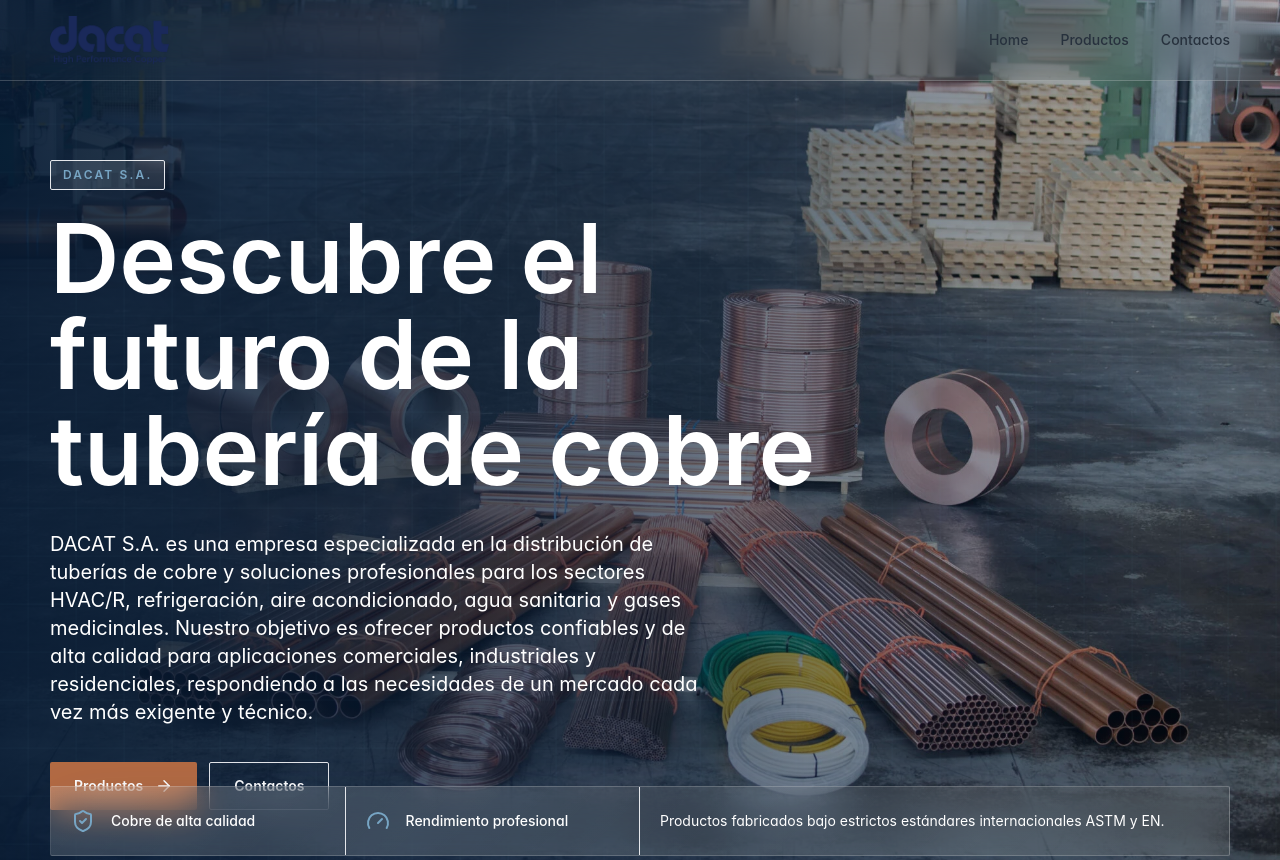
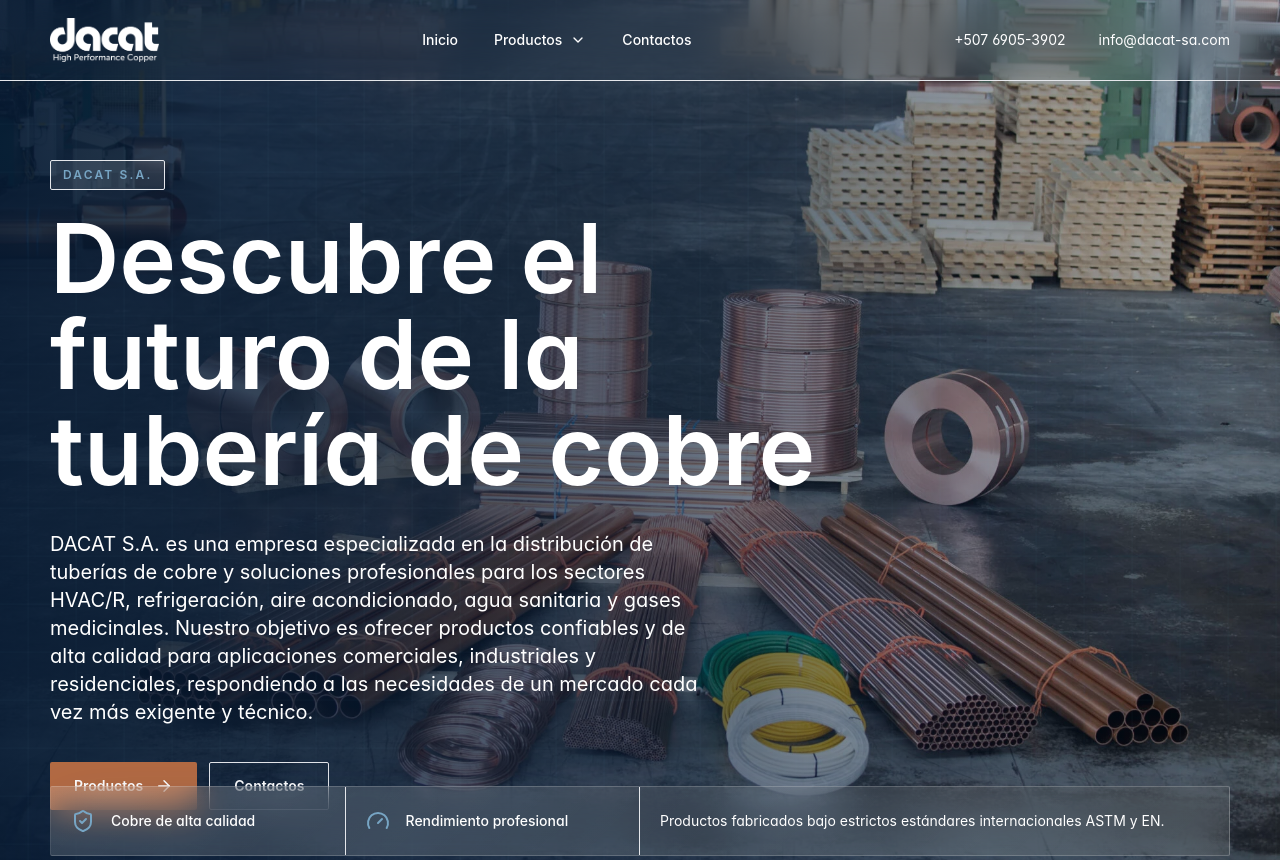
Before and after one commit to stez97/data-website, a Next.js app: page / in a window 1280 px wide. Shown: the top 860 px of the page. Built offline with nearby package versions, Linux system fonts and the light colour scheme.

Commit message:
Task 4 — Navbar, menu prodotti e footer

```diff
--- a/src/components/layout/footer.tsx
+++ b/src/components/layout/footer.tsx
@@ -1,27 +1,35 @@
 import Image from "next/image";
-import { Mail, MapPin, Phone } from "lucide-react";
+import { ArrowUpRight, Mail, MapPin, Phone } from "lucide-react";
 import { dacatImages } from "@/data/assets";
 import { contact } from "@/data/contact";
 import { homeContent } from "@/data/content";
 import { navigation } from "@/data/navigation";
+import { products } from "@/data/products";
 import { Container } from "@/components/ui/container";
 
 export function Footer() {
   return (
-    <footer className="bg-ink py-12 text-white">
-      <Container className="grid gap-10 md:grid-cols-[1.2fr_1fr_1fr]">
+    <footer className="relative overflow-hidden bg-ocean-2 py-14 text-white">
+      <div aria-hidden="true" className="absolute inset-x-0 top-0 h-px bg-gradient-to-r from-transparent via-copper/70 to-transparent" />
+      <div aria-hidden="true" className="absolute inset-0 bg-technical-grid bg-[size:52px_52px] opacity-[0.08]" />
+
+      <Container className="relative grid gap-10 md:grid-cols-2 lg:grid-cols-[1.35fr_0.75fr_0.9fr_1.15fr]">
         <div>
+          <div className="flex items-center gap-3">
             <Image
               src={dacatImages.logo.src}
               alt={dacatImages.logo.alt}
               width={190}
               height={76}
-            className="h-14 w-auto brightness-0 invert"
+              className="hidden h-14 w-auto brightness-0 invert sm:block"
             />
+            <span className="text-lg font-semibold tracking-[0.18em] sm:hidden">DACAT S.A.</span>
+          </div>
           <p className="mt-6 max-w-sm text-sm leading-7 text-white/68">
-            {homeContent.heroTitle}.
+            {homeContent.companyParagraphs[0]}
           </p>
         </div>
+
         <div>
           <p className="mb-4 text-sm font-semibold uppercase tracking-[0.16em] text-steel">
             Navegación
@@ -34,6 +42,25 @@
             ))}
           </div>
         </div>
+
+        <div>
+          <p className="mb-4 text-sm font-semibold uppercase tracking-[0.16em] text-steel">
+            Productos
+          </p>
+          <div className="grid gap-3 text-sm text-white/74">
+            {products.map((product) => (
+              <a
+                key={product.name}
+                href={product.href}
+                className="group flex items-center justify-between gap-3 transition hover:text-white"
+              >
+                {product.name}
+                <ArrowUpRight size={15} className="text-copper opacity-0 transition group-hover:opacity-100" />
+              </a>
+            ))}
+          </div>
+        </div>
+
         <div>
           <p className="mb-4 text-sm font-semibold uppercase tracking-[0.16em] text-steel">
             Contactos
@@ -58,8 +85,9 @@
           </div>
         </div>
       </Container>
-      <Container className="mt-10 border-t border-white/12 pt-6 text-sm text-white/50">
-        {homeContent.footerCopyright}
+      <Container className="relative mt-10 flex flex-col gap-3 border-t border-white/12 pt-6 text-sm text-white/50 md:flex-row md:items-center md:justify-between">
+        <span>{homeContent.footerCopyright}</span>
+        <span>{homeContent.heroTitle}</span>
       </Container>
     </footer>
   );
--- a/src/components/layout/header.tsx
+++ b/src/components/layout/header.tsx
@@ -1,38 +1,5 @@
-import Image from "next/image";
-import { Menu } from "lucide-react";
-import { dacatImages } from "@/data/assets";
-import { navigation } from "@/data/navigation";
-import { Container } from "@/components/ui/container";
+import { Navbar } from "@/components/layout/navbar";
 
 export function Header() {
-  return (
-    <header className="fixed inset-x-0 top-0 z-50 border-b border-white/20 bg-white/82 backdrop-blur-xl">
-      <Container className="flex h-20 items-center justify-between gap-6">
-        <a href="#inicio" className="flex items-center">
-          <Image
-            src={dacatImages.logo.src}
-            alt={dacatImages.logo.alt}
-            width={178}
-            height={72}
-            priority
-            className="h-12 w-auto"
-          />
-        </a>
-        <nav className="hidden items-center gap-8 text-sm font-medium text-graphite md:flex">
-          {navigation.map((item) => (
-            <a key={item.href} href={item.href} className="transition hover:text-copper">
-              {item.label}
-            </a>
-          ))}
-        </nav>
-        <button
-          className="flex h-11 w-11 items-center justify-center rounded-sm border border-ink/10 text-ink md:hidden"
-          aria-label="Abrir menú"
-          title="Abrir menú"
-        >
-          <Menu size={20} />
-        </button>
-      </Container>
-    </header>
-  );
+  return <Navbar />;
 }
--- /dev/null
+++ b/src/components/layout/navbar.tsx
@@ -0,0 +1,153 @@
+"use client";
+
+import { AnimatePresence, motion } from "framer-motion";
+import { ChevronDown, Mail, Menu, Phone, X } from "lucide-react";
+import Image from "next/image";
+import { useState } from "react";
+import { dacatImages } from "@/data/assets";
+import { contact } from "@/data/contact";
+import { navigation } from "@/data/navigation";
+import { products } from "@/data/products";
+import { Container } from "@/components/ui/container";
+
+const menuTransition = { duration: 0.24, ease: "easeOut" } as const;
+
+export function Navbar() {
+  const [isMobileOpen, setIsMobileOpen] = useState(false);
+
+  return (
+    <header className="fixed inset-x-0 top-0 z-50 border-b border-white/12 bg-ocean-2/78 text-white backdrop-blur-xl">
+      <Container className="flex h-20 items-center justify-between gap-6">
+        <a href="#inicio" className="flex items-center gap-3" onClick={() => setIsMobileOpen(false)}>
+          <Image
+            src={dacatImages.logo.src}
+            alt={dacatImages.logo.alt}
+            width={178}
+            height={72}
+            priority
+            className="hidden h-11 w-auto brightness-0 invert sm:block"
+          />
+          <span className="text-base font-semibold tracking-[0.18em] sm:hidden">DACAT S.A.</span>
+        </a>
+
+        <nav className="hidden items-center gap-1 text-sm font-medium lg:flex" aria-label="Navegación principal">
+          {navigation.map((item) =>
+            item.label === "Productos" ? (
+              <div key={item.href} className="group relative">
+                <a
+                  href={item.href}
+                  className="flex h-11 items-center gap-2 rounded-sm px-4 text-white/78 transition hover:bg-white/10 hover:text-white"
+                >
+                  {item.label}
+                  <ChevronDown size={16} className="transition group-hover:rotate-180" />
+                </a>
+                <div className="invisible absolute left-1/2 top-full w-[560px] -translate-x-1/2 pt-3 opacity-0 transition duration-200 group-hover:visible group-hover:opacity-100">
+                  <div className="grid grid-cols-3 gap-3 rounded-sm border border-white/14 bg-ocean-2/94 p-3 shadow-glass backdrop-blur-xl">
+                    {products.map((product) => (
+                      <a
+                        key={product.name}
+                        href={product.href}
+                        className="group/card rounded-sm border border-white/10 bg-white/[0.06] p-4 transition hover:border-copper/70 hover:bg-white/[0.1]"
+                      >
+                        <span className="block text-sm font-semibold text-white">{product.name}</span>
+                        <span className="mt-3 block h-px w-8 bg-copper transition group-hover/card:w-14" />
+                        <span className="mt-3 line-clamp-3 block text-xs leading-5 text-white/62">
+                          {product.description}
+                        </span>
+                      </a>
+                    ))}
+                  </div>
+                </div>
+              </div>
+            ) : (
+              <a
+                key={item.href}
+                href={item.href}
+                className="flex h-11 items-center rounded-sm px-4 text-white/78 transition hover:bg-white/10 hover:text-white"
+              >
+                {item.label}
+              </a>
+            ),
+          )}
+        </nav>
+
+        <div className="hidden items-center gap-4 text-sm text-white/72 lg:flex">
+          <a href={contact.phoneHref} className="transition hover:text-copper">
+            {contact.phone}
+          </a>
+          <span className="h-4 w-px bg-white/18" />
+          <a href={contact.emailHref} className="transition hover:text-copper">
+            {contact.email}
+          </a>
+        </div>
+
+        <button
+          className="flex h-11 w-11 items-center justify-center rounded-sm border border-white/14 bg-white/8 text-white transition hover:border-copper lg:hidden"
+          aria-label={isMobileOpen ? "Cerrar menú" : "Abrir menú"}
+          aria-expanded={isMobileOpen}
+          aria-controls="mobile-navigation"
+          onClick={() => setIsMobileOpen((value) => !value)}
+        >
+          {isMobileOpen ? <X size={20} /> : <Menu size={20} />}
+        </button>
+      </Container>
+
+      <AnimatePresence>
+        {isMobileOpen ? (
+          <motion.div
+            id="mobile-navigation"
+            initial={{ opacity: 0, y: -12 }}
+            animate={{ opacity: 1, y: 0 }}
+            exit={{ opacity: 0, y: -12 }}
+            transition={menuTransition}
+            className="border-t border-white/10 bg-ocean-2/96 text-white shadow-glass backdrop-blur-xl lg:hidden"
+          >
+            <Container className="grid gap-6 py-6">
+              <nav className="grid gap-2" aria-label="Navegación móvil">
+                {navigation.map((item) => (
+                  <a
+                    key={item.href}
+                    href={item.href}
+                    onClick={() => setIsMobileOpen(false)}
+                    className="rounded-sm border border-white/10 bg-white/[0.05] px-4 py-3 text-sm font-semibold text-white/84 transition hover:border-copper hover:text-white"
+                  >
+                    {item.label}
+                  </a>
+                ))}
+              </nav>
+
+              <div>
+                <p className="mb-3 text-xs font-semibold uppercase tracking-[0.18em] text-copper">
+                  Productos
+                </p>
+                <div className="grid gap-2">
+                  {products.map((product) => (
+                    <a
+                      key={product.name}
+                      href={product.href}
+                      onClick={() => setIsMobileOpen(false)}
+                      className="rounded-sm border border-white/10 px-4 py-3 text-sm text-white/76 transition hover:border-copper hover:text-white"
+                    >
+                      {product.name}
+                    </a>
+                  ))}
+                </div>
+              </div>
+
+              <div className="grid gap-3 border-t border-white/10 pt-5 text-sm text-white/72">
+                <a href={contact.phoneHref} className="flex items-center gap-3 transition hover:text-white">
+                  <Phone size={17} className="text-copper" />
+                  {contact.phone}
+                </a>
+                <a href={contact.emailHref} className="flex items-center gap-3 transition hover:text-white">
+                  <Mail size={17} className="text-copper" />
+                  {contact.email}
+                </a>
+              </div>
+            </Container>
+          </motion.div>
+        ) : null}
+      </AnimatePresence>
+    </header>
+  );
+}
--- a/src/data/navigation.ts
+++ b/src/data/navigation.ts
@@ -1,5 +1,5 @@
 export const navigation = [
-  { label: "Home", href: "#inicio", sourceHref: "https://www.dacat-sa.com" },
+  { label: "Inicio", href: "#inicio", sourceHref: "https://www.dacat-sa.com" },
   {
     label: "Productos",
     href: "#productos",
```
Lines whose indentation alone changed are shown as unchanged.
